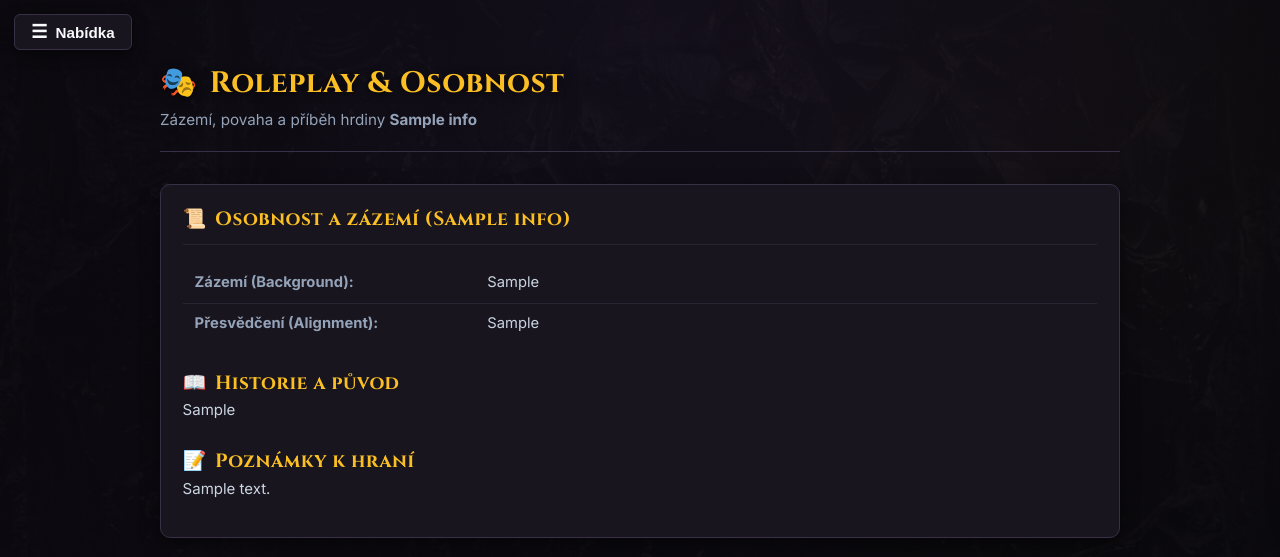
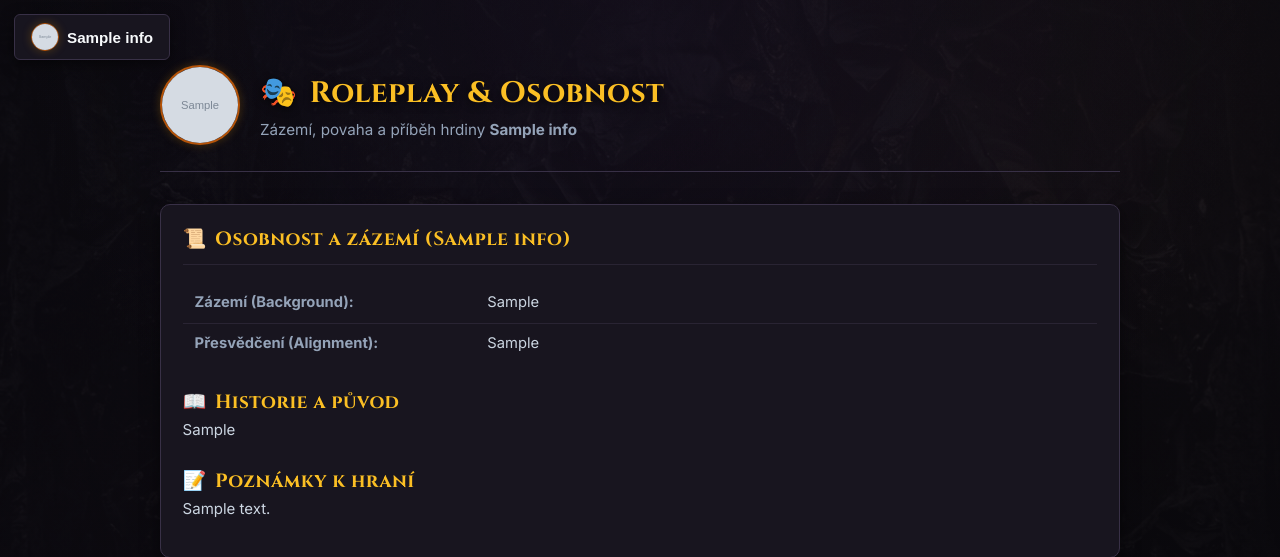
Before and after one commit to Tomas-Gallischek/dnd_atarax, a Django app: page /player/roleplay/ in a window 1280 px wide. Shown: the top 557 px of the page. Run offline with Django 5.2, Linux system fonts and the light colour scheme; a user stored in the database is signed in; tables that the repository leaves empty hold one stand-in row (values such as "Sample post"); grey boxes marked "Sample" are stand-in pictures.

Commit message:
Update: 2026-10-05 12:42:30

```diff
--- a/dm_site_app/templates/dm_site_app/loot_management.html
+++ b/dm_site_app/templates/dm_site_app/loot_management.html
@@ -26,7 +26,7 @@
         <article class="source-card">
             <div class="source-card-header">
                 <h2 class="source-card-title title-mobs">
-                    <span>💀</span> Monstra s mincemi
+                    <span>💀</span> Monstra k lootu
                 </h2>
                 <span class="badge-category badge-category-mobs">
                     {{ alive_monsters|length|add:dead_monsters|length }} připraveno
@@ -88,7 +88,7 @@
         <article class="source-card">
             <div class="source-card-header">
                 <h2 class="source-card-title title-npc">
-                    <span>👤</span> NPC postavy s mincemi
+                    <span>👤</span> NPC k lootu
                 </h2>
                 <span class="badge-category badge-category-npc">
                     {{ alive_npc|length|add:dead_npc|length }} připraveno
@@ -152,7 +152,7 @@
     <section class="items-section">
         <div class="items-section-header">
             <h2 class="items-section-title">
-                <span>🎒</span> Kompendium předmětů a vybavení
+                <span>🎒</span> Itemy
             </h2>
             <div class="toolbar-actions">
                 <button type="button" id="btnSelectAllVisible" class="btn-subtle" title="Označí všechny předměty, které jsou právě viditelné v tabulce">
--- a/dm_site_app/templates/dm_site_app/pvp_arena.html
+++ b/dm_site_app/templates/dm_site_app/pvp_arena.html
@@ -390,9 +390,7 @@
                     <!-- Hlavní část karty: Portrét + Rychlá obrana -->
                     <div class="card-main">
                         <div class="portrait-container" data-action="open-detail" role="button" tabindex="0" title="Klikněte pro zobrazení detailů" aria-label="Zobrazit detailní statistiky">
-                            <div class="card-portrait card-portrait-placeholder">
-                                🧙‍♂️
-                            </div>
+                            <img src="{{ player.profile_image_url }}" alt="{{ player.name }}" class="card-portrait" loading="lazy">
                             <div class="portrait-hover-hint">🔍 Detail</div>
                         </div>
 
@@ -477,7 +475,7 @@
                     <!-- Horní přehled: Portrét + Rychlé statistiky -->
                     <div class="modal-profile-header">
                         <div class="modal-portrait-wrap">
-                            <div class="modal-portrait modal-portrait-placeholder">🧙‍♂️</div>
+                            <img src="{{ player.profile_image_url }}" alt="{{ player.name }}" class="modal-portrait">
                         </div>
                         <div class="modal-profile-meta">
                             <div class="modal-badges-row">
--- a/dm_site_app/templates/dm_site_app/pvp_pre.html
+++ b/dm_site_app/templates/dm_site_app/pvp_pre.html
@@ -83,12 +83,15 @@
             <div class="combat-mobs-list">
                 {% for player_item in all_players %}
                 <div class="combat-mob-row">
+                    <div class="char-avatar-group">
+                        <img src="{{ player_item.profile_image_url }}" alt="{{ player_item.name }}" class="char-avatar char-avatar-sm">
                         <div>
                             <div class="combat-mob-title">{{ player_item.name }}</div>
                             <span class="badge badge-silver">Úroveň {{ player_item.level }}</span>
                             {% if player_item.in_fight %}
                                 <span class="badge badge-emerald">V boji</span>
                             {% endif %}
+                        </div>
                     </div>
 
                     {% if player_item.in_fight %}
--- a/dnd_atarax/settings.py
+++ b/dnd_atarax/settings.py
@@ -97,6 +97,9 @@ STATICFILES_DIRS = [
 ]
 STATIC_ROOT = BASE_DIR / 'staticfiles'
 
+MEDIA_URL = 'media/'
+MEDIA_ROOT = BASE_DIR / 'media'
+
 MAILERS = {
     'default': {
         'BACKEND': 'django.core.mail.backends.console.EmailBackend',
--- a/dnd_atarax/urls.py
+++ b/dnd_atarax/urls.py
@@ -1,3 +1,5 @@
+from django.conf import settings
+from django.conf.urls.static import static
 from django.contrib import admin
 from django.urls import include, path
 from django.views.generic import RedirectView
@@ -8,3 +10,6 @@ urlpatterns = [
     path('dm/', include('dm_site_app.urls')),
     path('', RedirectView.as_view(pattern_name='player_site_app:index', permanent=False), name='home'),
 ]
+
+if settings.DEBUG:
+    urlpatterns += static(settings.MEDIA_URL, document_root=settings.MEDIA_ROOT)
--- a/player_site_app/models.py
+++ b/player_site_app/models.py
@@ -57,6 +57,19 @@ class Char_info(models.Model):
 
     # Základní identita
     name = models.CharField(max_length=100, verbose_name="Jméno postavy")
+    image = models.FileField(
+        upload_to='characters/',
+        blank=True,
+        null=True,
+        default='characters/default_avatar.jpg',
+        verbose_name="Profilový obrázek"
+    )
+    image_url = models.CharField(
+        max_length=500,
+        blank=True,
+        null=True,
+        verbose_name="Externí URL profilového obrázku"
+    )
     race = models.CharField(max_length=50, blank=True, null=True, verbose_name="Rasa")
     character_class = models.CharField(max_length=50, blank=True, null=True, verbose_name="Povolání")
     level = models.IntegerField(default=1, verbose_name="Úroveň")
@@ -96,6 +109,9 @@ class Char_info(models.Model):
         ordering = ['-level', 'name']
 
     def save(self, *args, **kwargs):
+        if not self.image and not self.image_url:
+            self.image = 'characters/default_avatar.jpg'
+
         while self.silver >= 10:
             self.gold += 1
             self.silver -= 10
@@ -109,6 +125,17 @@ class Char_info(models.Model):
             self.silver = 0
 
         super().save(*args, **kwargs)
+
+    @property
+    def profile_image_url(self):
+        if self.image:
+            try:
+                return self.image.url
+            except Exception:
+                pass
+        if self.image_url:
+            return self.image_url
+        return '/static/img/default_avatar.jpg'
 
     def __str__(self):
         cls_str = f" ({self.character_class})" if self.character_class else ""
--- a/player_site_app/templates/player_site_app/char_roleplay.html
+++ b/player_site_app/templates/player_site_app/char_roleplay.html
@@ -3,8 +3,13 @@
 {% block title %}DnD Atarax - Roleplay informace{% endblock %}
 
 {% block player_content %}
-<div class="atarax-page-header">
-    <div class="atarax-header-title-group">
+<div class="atarax-page-header char-header-with-avatar">
+    {% if character %}
+    <div class="char-header-avatar-wrap">
+        <img src="{{ character.profile_image_url }}" alt="{{ character.name }}" class="char-avatar char-avatar-lg">
+    </div>
+    {% endif %}
+    <div class="atarax-header-title-group char-header-title-flex">
         <h1><span>🎭</span> Roleplay & Osobnost</h1>
         <p class="atarax-header-subtitle">
             {% if character %}
--- a/player_site_app/templates/player_site_app/player_base.html
+++ b/player_site_app/templates/player_site_app/player_base.html
@@ -11,15 +11,27 @@
 {% if request.user.is_authenticated %}
 <div class="player-nav-container" id="playerNavContainer">
     <button type="button" class="player-nav-toggle-btn" id="playerNavToggleBtn" aria-label="Menu hráče">
-        <span class="player-nav-toggle-icon">&#9776;</span>
-        <span>Nabídka</span>
+        {% if active_character %}
+            <img src="{{ active_character.profile_image_url }}" alt="{{ active_character.name }}" class="char-avatar char-avatar-xs">
+            <span>{{ active_character.name }}</span>
+        {% else %}
+            <span class="player-nav-toggle-icon">&#9776;</span>
+            <span>Nabídka</span>
+        {% endif %}
     </button>
 
     <div class="player-nav-dropdown" id="playerNavDropdown">
         <div class="player-nav-user-info">
-            Hráč: <strong>{{ player.nickname|default:request.user.username }}</strong>
             {% if active_character %}
-                <span class="char-tag">Postava: {{ active_character.name }} (Úr. {{ active_character.level }})</span>
+                <div class="char-avatar-group">
+                    <img src="{{ active_character.profile_image_url }}" alt="{{ active_character.name }}" class="char-avatar char-avatar-sm">
+                    <div class="player-nav-user-details">
+                        <span>Hráč: <strong>{{ player.nickname|default:request.user.username }}</strong></span>
+                        <span class="char-tag">{{ active_character.name }} (Úr. {{ active_character.level }})</span>
+                    </div>
+                </div>
+            {% else %}
+                Hráč: <strong>{{ player.nickname|default:request.user.username }}</strong>
             {% endif %}
         </div>
 
--- a/player_site_app/templates/player_site_app/prehled_postav.html
+++ b/player_site_app/templates/player_site_app/prehled_postav.html
@@ -24,6 +24,10 @@
     <ul class="char-selection-list">
         {% for char in characters %}
         <li class="char-selection-item">
+            <div class="char-avatar-group">
+                <a href="{% url 'player_site_app:char_overview' char.id %}">
+                    <img src="{{ char.profile_image_url }}" alt="{{ char.name }}" class="char-avatar char-avatar-md">
+                </a>
                 <div>
                     <a href="{% url 'player_site_app:char_overview' char.id %}" class="char-selection-name">
                         {{ char.name }}
@@ -39,6 +43,7 @@
                         &bull;
                         <span class="currency-pill currency-gold">💰 {{ char.gold }} zl</span>
                         <span class="currency-pill currency-silver">🪙 {{ char.silver }} st</span>
+                    </div>
                 </div>
             </div>
 
--- a/static/css/global_theme.css
+++ b/static/css/global_theme.css
@@ -761,3 +761,62 @@ select option {
     font-size: 0.85rem;
     color: var(--text-dim);
 }
+
+/* ==========================================================================
+   Character Avatar Components
+   ========================================================================== */
+
+.char-avatar {
+    display: inline-block;
+    object-fit: cover;
+    border-radius: 50%;
+    border: 2px solid var(--border-gold);
+    box-shadow: 0 0 10px rgba(245, 158, 11, 0.25);
+    background-color: var(--bg-card);
+    flex-shrink: 0;
+    transition: transform 0.2s ease, box-shadow 0.2s ease, border-color 0.2s ease;
+}
+
+.char-avatar:hover {
+    transform: scale(1.05);
+    border-color: var(--gold-400);
+    box-shadow: 0 0 16px rgba(245, 158, 11, 0.45);
+}
+
+.char-avatar-xs {
+    width: 28px;
+    height: 28px;
+    border-width: 1.5px;
+}
+
+.char-avatar-sm {
+    width: 38px;
+    height: 38px;
+    border-width: 1.5px;
+}
+
+.char-avatar-md {
+    width: 54px;
+    height: 54px;
+    border-width: 2px;
+}
+
+.char-avatar-lg {
+    width: 80px;
+    height: 80px;
+    border-width: 2.5px;
+}
+
+.char-avatar-hero {
+    width: 110px;
+    height: 110px;
+    border-width: 3px;
+    border-radius: 16px;
+    box-shadow: 0 0 20px rgba(245, 158, 11, 0.35), var(--shadow-md);
+}
+
+.char-avatar-group {
+    display: flex;
+    align-items: center;
+    gap: 12px;
+}
--- a/static/player_site_app/css/player_theme.css
+++ b/static/player_site_app/css/player_theme.css
@@ -561,3 +561,25 @@
     flex-wrap: wrap;
     font-size: 0.75rem;
 }
+
+/* Character Header with Hero Avatar */
+.char-header-with-avatar {
+    display: flex;
+    align-items: center;
+    gap: 20px;
+    flex-wrap: wrap;
+}
+
+.char-header-avatar-wrap {
+    flex-shrink: 0;
+}
+
+.char-header-title-flex {
+    flex: 1;
+    min-width: 220px;
+}
+
+.player-nav-user-details {
+    display: flex;
+    flex-direction: column;
+}
```
Also changed, not shown: dm_site_app/templates/dm_site_app/golds_management.html (+13 -9 lines), player_site_app/admin.py (+9 -0 lines), player_site_app/templates/player_site_app/char_achivements.html (+7 -2 lines), player_site_app/templates/player_site_app/char_over_view..html (+5 -2 lines), player_site_app/templates/player_site_app/char_schopnosti.html (+7 -2 lines), player_site_app/templates/player_site_app/char_stats_detail.html (+7 -2 lines), player_site_app/templates/player_site_app/inv.html (+7 -2 lines), player_site_app/migrations/0007_char_info_image_char_info_image_url.py (added), static/img/default_avatar.jpg (added). Lines whose indentation alone changed are shown as unchanged.
